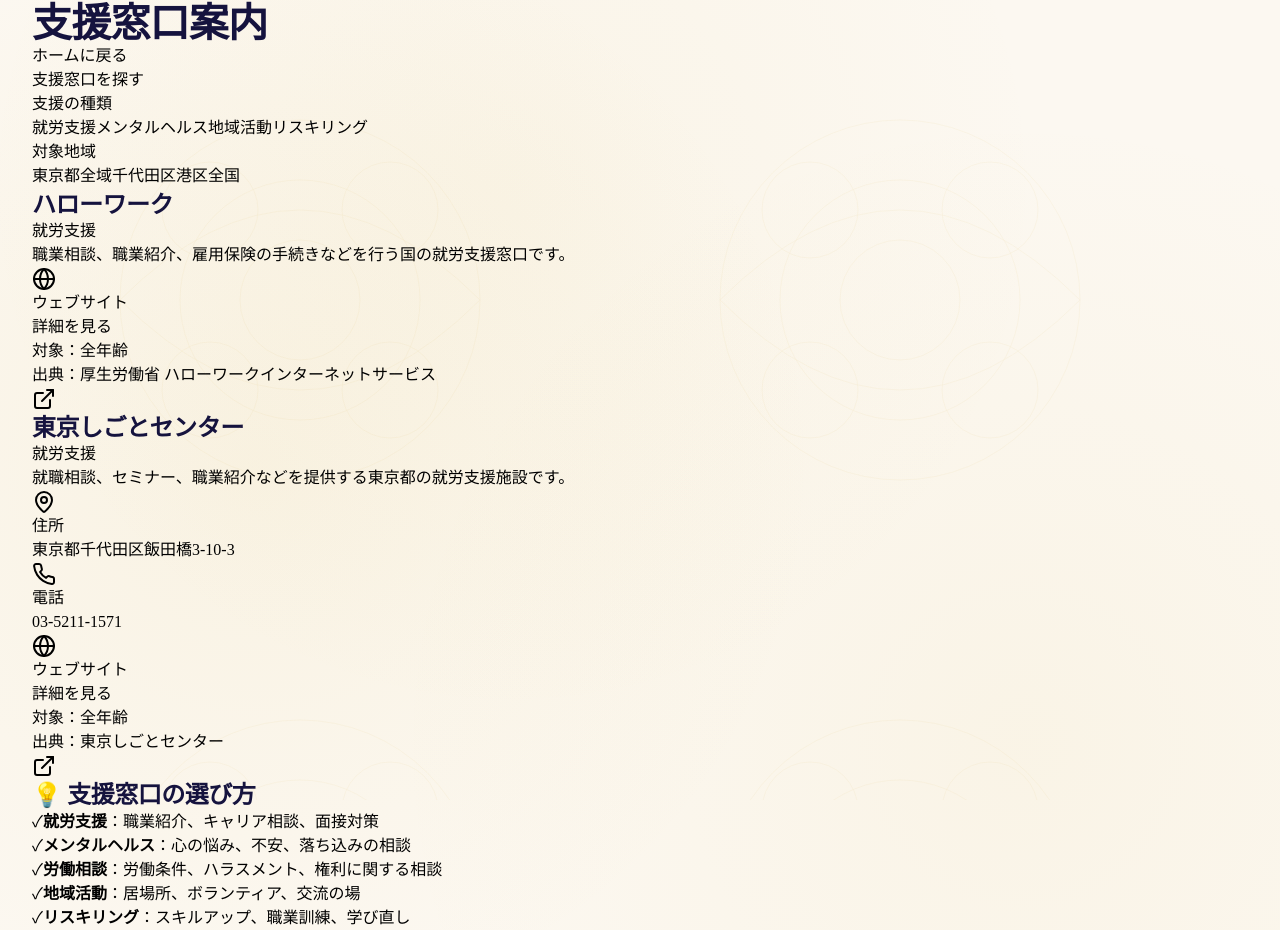
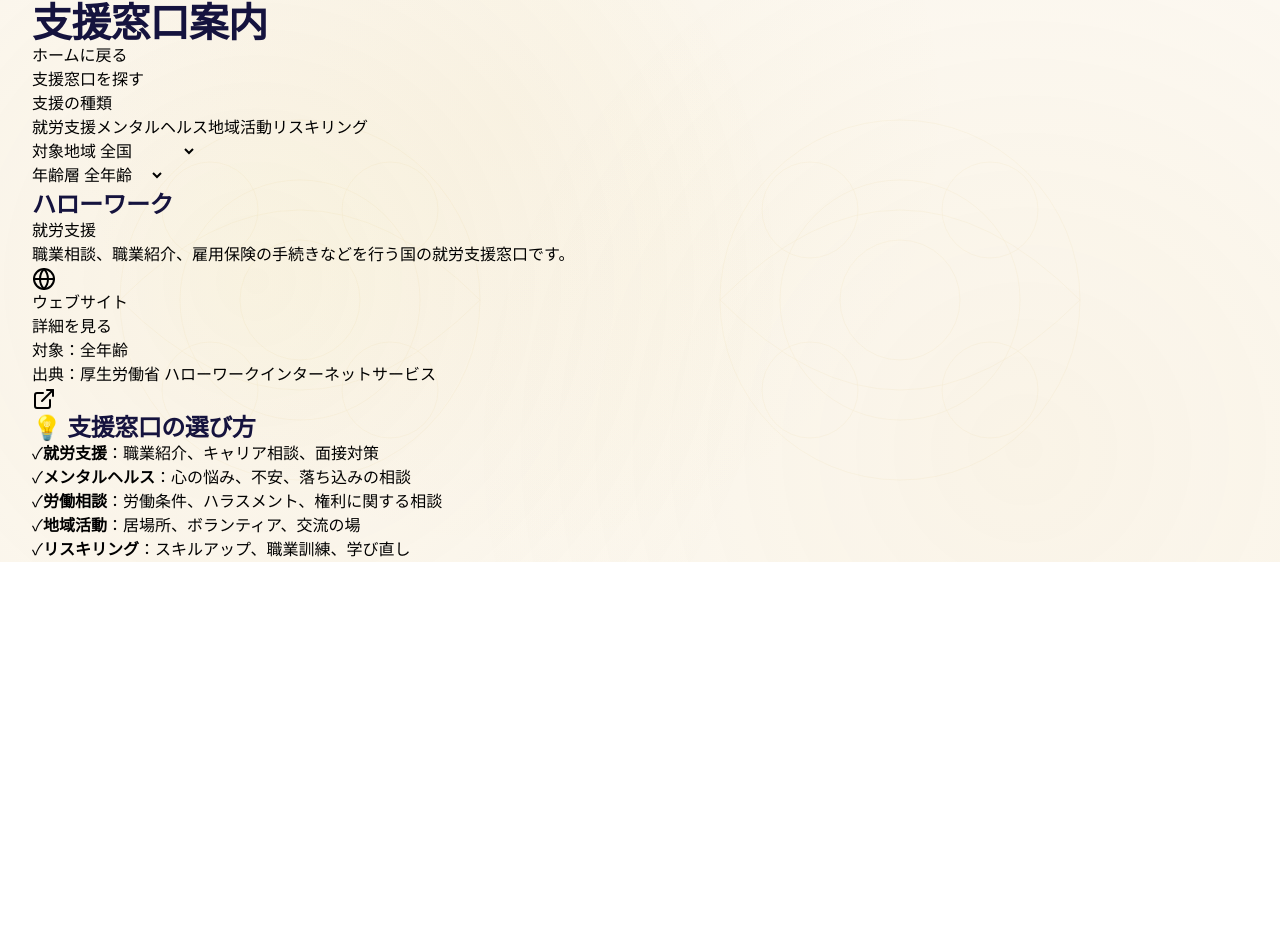
Before and after one commit to jhoso105106/restart-support-ai, a React (Vite) app in the folder client/: page /support in a window 1280 px wide. After the commit the page ends 800 px from the top, so only its background shows below. Built offline with nearby package versions, Linux system fonts and the light colour scheme.

Commit message:
Add project specification and update support resources and page components

```diff
--- a/client/public/data/support-resources.json
+++ b/client/public/data/support-resources.json
@@ -3,10 +3,10 @@
     "id": "hello-work-tokyo",
     "name": "ハローワーク",
     "category": "employment",
-    "areas": ["Tokyo", "Chiyoda", "Minato", "All"],
+    "region": ["全国", "東京都全域", "千代田区", "中央区", "港区", "新宿区", "渋谷区", "品川区", "世田谷区"],
     "description": "職業相談、職業紹介、雇用保険の手続きなどを行う国の就労支援窓口です。",
     "website": "https://www.hellowork.mhlw.go.jp/",
-    "targetAge": "全年齢",
+    "targetAge": ["全年齢"],
     "sourceName": "厚生労働省 ハローワークインターネットサービス",
     "sourceUrl": "https://www.hellowork.mhlw.go.jp/"
   },
@@ -14,12 +14,12 @@
     "id": "tokyo-shigoto-center",
     "name": "東京しごとセンター",
     "category": "employment",
-    "areas": ["Tokyo", "Chiyoda", "Minato"],
+    "region": ["東京都全域", "千代田区", "中央区", "港区", "新宿区", "渋谷区", "品川区", "世田谷区"],
     "description": "就職相談、セミナー、職業紹介などを提供する東京都の就労支援施設です。",
     "address": "東京都千代田区飯田橋3-10-3",
     "phone": "03-5211-1571",
     "website": "https://www.tokyoshigoto.jp/",
-    "targetAge": "全年齢",
+    "targetAge": ["50代", "60代以上"],
     "sourceName": "東京しごとセンター",
     "sourceUrl": "https://www.tokyoshigoto.jp/"
   },
@@ -27,11 +27,11 @@
     "id": "kokoro-health-dial",
     "name": "こころの健康相談統一ダイヤル",
     "category": "mental",
-    "areas": ["Tokyo", "Chiyoda", "Minato", "All"],
+    "region": ["全国", "東京都全域", "千代田区", "中央区", "港区", "新宿区", "渋谷区", "品川区", "世田谷区"],
     "description": "こころの健康に関する相談窓口につながる全国共通の電話相談です。",
     "phone": "0570-064-556",
     "businessHours": "受付時間は地域により異なります。",
-    "targetAge": "全年齢",
+    "targetAge": ["全年齢"],
     "sourceName": "厚生労働省 こころの健康相談統一ダイヤル",
     "sourceUrl": "https://www.mhlw.go.jp/kokoro/"
   },
@@ -39,10 +39,10 @@
     "id": "tokyo-mental-health-welfare-center",
     "name": "東京都立中部総合精神保健福祉センター",
     "category": "mental",
-    "areas": ["Tokyo", "Chiyoda", "Minato"],
+    "region": ["東京都全域", "千代田区", "中央区", "港区", "新宿区", "渋谷区", "品川区", "世田谷区"],
     "description": "こころの健康や精神保健福祉に関する相談・支援情報を提供する東京都の相談機関です。",
     "website": "https://www.fukushi.metro.tokyo.lg.jp/shougai/shisetsu/seishin/chubu",
-    "targetAge": "全年齢",
+    "targetAge": ["全年齢"],
     "sourceName": "東京都福祉局",
     "sourceUrl": "https://www.fukushi.metro.tokyo.lg.jp/"
   },
@@ -50,10 +50,10 @@
     "id": "chiyoda-social-welfare-council",
     "name": "千代田区社会福祉協議会",
     "category": "community",
-    "areas": ["Chiyoda"],
+    "region": ["千代田区"],
     "description": "地域福祉、ボランティア、生活上の困りごとに関する相談・支援を行う窓口です。",
     "website": "https://www.chiyoda-cosw.jp/",
-    "targetAge": "全年齢",
+    "targetAge": ["50代", "60代以上"],
     "sourceName": "千代田区社会福祉協議会",
     "sourceUrl": "https://www.chiyoda-cosw.jp/"
   },
@@ -61,10 +61,10 @@
     "id": "minato-social-welfare-council",
     "name": "港区社会福祉協議会",
     "category": "community",
-    "areas": ["Minato"],
+    "region": ["港区"],
     "description": "地域活動、ボランティア、生活福祉に関する相談・支援を行う窓口です。",
     "website": "https://minato-cosw.net/",
-    "targetAge": "全年齢",
+    "targetAge": ["50代", "60代以上"],
     "sourceName": "港区社会福祉協議会",
     "sourceUrl": "https://minato-cosw.net/"
   },
@@ -72,10 +72,10 @@
     "id": "tokyo-vocational-training",
     "name": "東京都立職業能力開発センター",
     "category": "reskilling",
-    "areas": ["Tokyo", "Chiyoda", "Minato"],
+    "region": ["東京都全域", "千代田区", "中央区", "港区", "新宿区", "渋谷区", "品川区", "世田谷区"],
     "description": "就職に必要な知識・技能を身に付けるための職業訓練を提供しています。",
     "website": "https://www.hataraku.metro.tokyo.lg.jp/vsdc/",
-    "targetAge": "全年齢",
+    "targetAge": ["50代", "60代以上"],
     "sourceName": "東京都産業労働局",
     "sourceUrl": "https://www.hataraku.metro.tokyo.lg.jp/"
   },
@@ -83,10 +83,10 @@
     "id": "hello-work-training",
     "name": "ハロートレーニング",
     "category": "reskilling",
-    "areas": ["Tokyo", "Chiyoda", "Minato", "All"],
+    "region": ["全国", "東京都全域", "千代田区", "中央区", "港区", "新宿区", "渋谷区", "品川区", "世田谷区"],
     "description": "求職者向け職業訓練など、再就職に必要なスキルを学ぶための公的訓練情報です。",
     "website": "https://www.mhlw.go.jp/stf/seisakunitsuite/bunya/koyou_roudou/jinzaikaihatsu/hellotraining_top.html",
-    "targetAge": "全年齢",
+    "targetAge": ["全年齢"],
     "sourceName": "厚生労働省 ハロートレーニング",
     "sourceUrl": "https://www.mhlw.go.jp/"
   }
--- a/client/src/pages/Support.tsx
+++ b/client/src/pages/Support.tsx
@@ -11,12 +11,7 @@
   { value: "reskilling", label: "リスキリング" },
 ];
 
-const AREAS = [
-  { value: "Tokyo", label: "東京都全域" },
-  { value: "Chiyoda", label: "千代田区" },
-  { value: "Minato", label: "港区" },
-  { value: "All", label: "全国" },
-];
+const AGE_GROUPS = ["全年齢", "20代以下", "30代", "40代", "50代", "60代以上"];
 
 type SupportResource = {
   id: string | number;
@@ -27,8 +22,8 @@
   phone?: string | null;
   website?: string | null;
   businessHours?: string | null;
-  targetAge?: string | null;
-  areas: string[];
+  targetAge: string[];
+  region: string[];
   sourceName: string;
   sourceUrl: string;
 };
@@ -46,8 +41,8 @@
     (typeof resource.id === "string" || typeof resource.id === "number") &&
     typeof resource.name === "string" &&
     typeof resource.category === "string" &&
-    Array.isArray(resource.areas) &&
-    resource.areas.every(area => typeof area === "string") &&
+    Array.isArray(resource.region) &&
+    resource.region.every(region => typeof region === "string") &&
     typeof resource.sourceName === "string" &&
     typeof resource.sourceUrl === "string" &&
     isOptionalString(resource.description) &&
@@ -55,14 +50,16 @@
     isOptionalString(resource.phone) &&
     isOptionalString(resource.website) &&
     isOptionalString(resource.businessHours) &&
-    isOptionalString(resource.targetAge)
+    Array.isArray(resource.targetAge) &&
+    resource.targetAge.every(age => typeof age === "string")
   );
 };
 
 export default function Support() {
   const [, navigate] = useLocation();
   const [selectedCategory, setSelectedCategory] = useState("employment");
-  const [selectedArea, setSelectedArea] = useState("Tokyo");
+  const [selectedRegion, setSelectedRegion] = useState("全国");
+  const [selectedAge, setSelectedAge] = useState("全年齢");
   const [resources, setResources] = useState<SupportResource[]>([]);
   const [isLoading, setIsLoading] = useState(true);
   const [loadError, setLoadError] = useState(false);
@@ -104,8 +101,18 @@
   const filteredResources = resources.filter(
     resource =>
       resource.category === selectedCategory &&
-      resource.areas.includes(selectedArea)
+      resource.region.includes(selectedRegion) &&
+      (selectedAge === "全年齢" ||
+        resource.targetAge.includes(selectedAge) ||
+        resource.targetAge.includes("全年齢"))
   );
+  const regions = [
+    "全国",
+    ...Array.from(
+      new Set(resources.flatMap(resource => resource.region))
+    )
+      .filter(region => region !== "全国"),
+  ];
 
   return (
     <div className="min-h-screen bg-background sacred-geometry-bg">
@@ -150,24 +157,45 @@
             </div>
 
             <div>
-              <label className="block text-sm font-medium text-foreground mb-3">
+              <label
+                htmlFor="support-resource-region"
+                className="block text-sm font-medium text-foreground mb-3"
+              >
                 対象地域
               </label>
-              <div className="grid grid-cols-2 md:grid-cols-4 gap-2">
-                {AREAS.map((area) => (
-                  <button
-                    key={area.value}
-                    onClick={() => setSelectedArea(area.value)}
-                    className={`p-3 rounded-lg border-2 text-sm transition-all ${
-                      selectedArea === area.value
-                        ? "border-accent bg-accent/10"
-                        : "border-border hover:border-accent/50"
-                    }`}
-                  >
-                    {area.label}
-                  </button>
+              <select
+                id="support-resource-region"
+                value={selectedRegion}
+                onChange={event => setSelectedRegion(event.target.value)}
+                className="h-11 w-full rounded-lg border-2 border-border bg-background px-3 text-sm outline-none focus:border-accent"
+              >
+                {regions.map(region => (
+                  <option key={region} value={region}>
+                    {region}
+                  </option>
                 ))}
-              </div>
+              </select>
+            </div>
+
+            <div>
+              <label
+                htmlFor="support-resource-age"
+                className="block text-sm font-medium text-foreground mb-3"
+              >
+                年齢層
+              </label>
+              <select
+                id="support-resource-age"
+                value={selectedAge}
+                onChange={event => setSelectedAge(event.target.value)}
+                className="h-11 w-full rounded-lg border-2 border-border bg-background px-3 text-sm outline-none focus:border-accent"
+              >
+                {AGE_GROUPS.map(age => (
+                  <option key={age} value={age}>
+                    {age}
+                  </option>
+                ))}
+              </select>
             </div>
           </CardContent>
         </Card>
@@ -278,7 +306,7 @@
 
                     {resource.targetAge && (
                       <p className="text-xs text-foreground/60">
-                        対象：{resource.targetAge}
+                        対象：{resource.targetAge.join("・")}
                       </p>
                     )}
 
```
Also changed, not shown: 1 other file (tests, documents, lock files or other folders).
